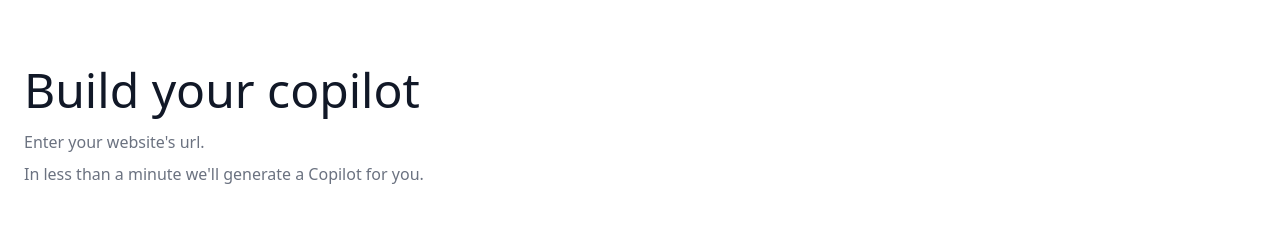
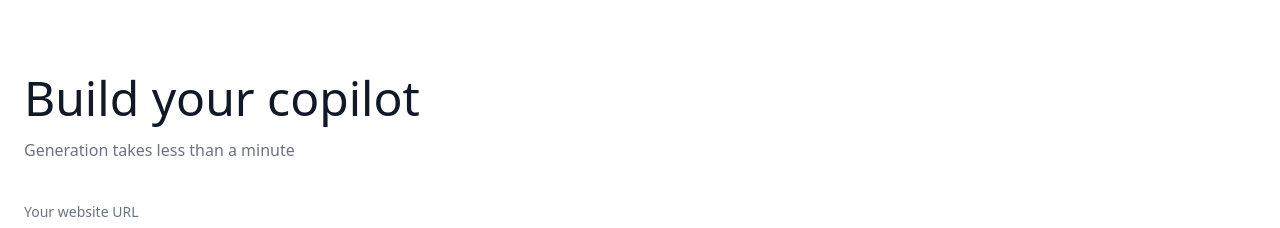
Before and after one commit to Julian-Tipler/jzai-website, a React (Vite) app: page / in a window 1280 px wide. Shown: the part 1460-1688 px from the top of the page. Built offline with nearby package versions, Linux system fonts and the light colour scheme; no server answers; the database is empty; a web font is replaced by a local one.

Commit message:
small copyright change

```diff
--- a/src/components/BuildCopilotSection.tsx
+++ b/src/components/BuildCopilotSection.tsx
@@ -99,11 +99,8 @@ export const BuildCopilotSection = ({ webUrl = "" }: { webUrl?: string }) => {
         <h2 className="mb-4 text-5xl font-normal text-gray-900 dark:text-white">
           Build your copilot
         </h2>
-        <p className="mb-2 text-gray-500 dark:text-gray-400 font-light">
-          Enter your website&apos;s url.
-        </p>
         <p className="mb-10 text-gray-500 dark:text-gray-400 font-light">
-          In less than a minute we&apos;ll generate a Copilot for you.
+          Generation takes less than a minute
         </p>
         <form className="flex flex-col gap-2 w-4/5">
           <CopilotForm
```
